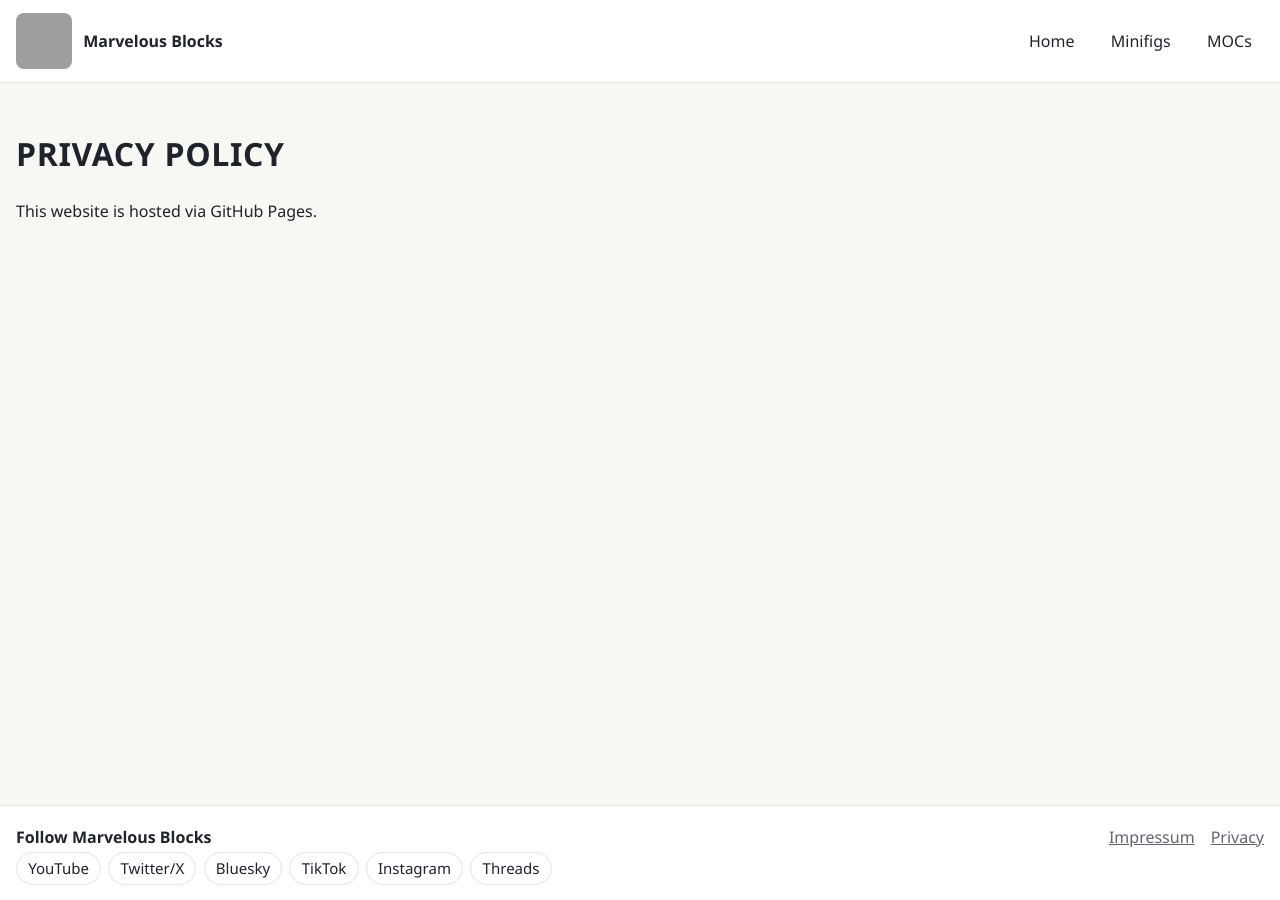
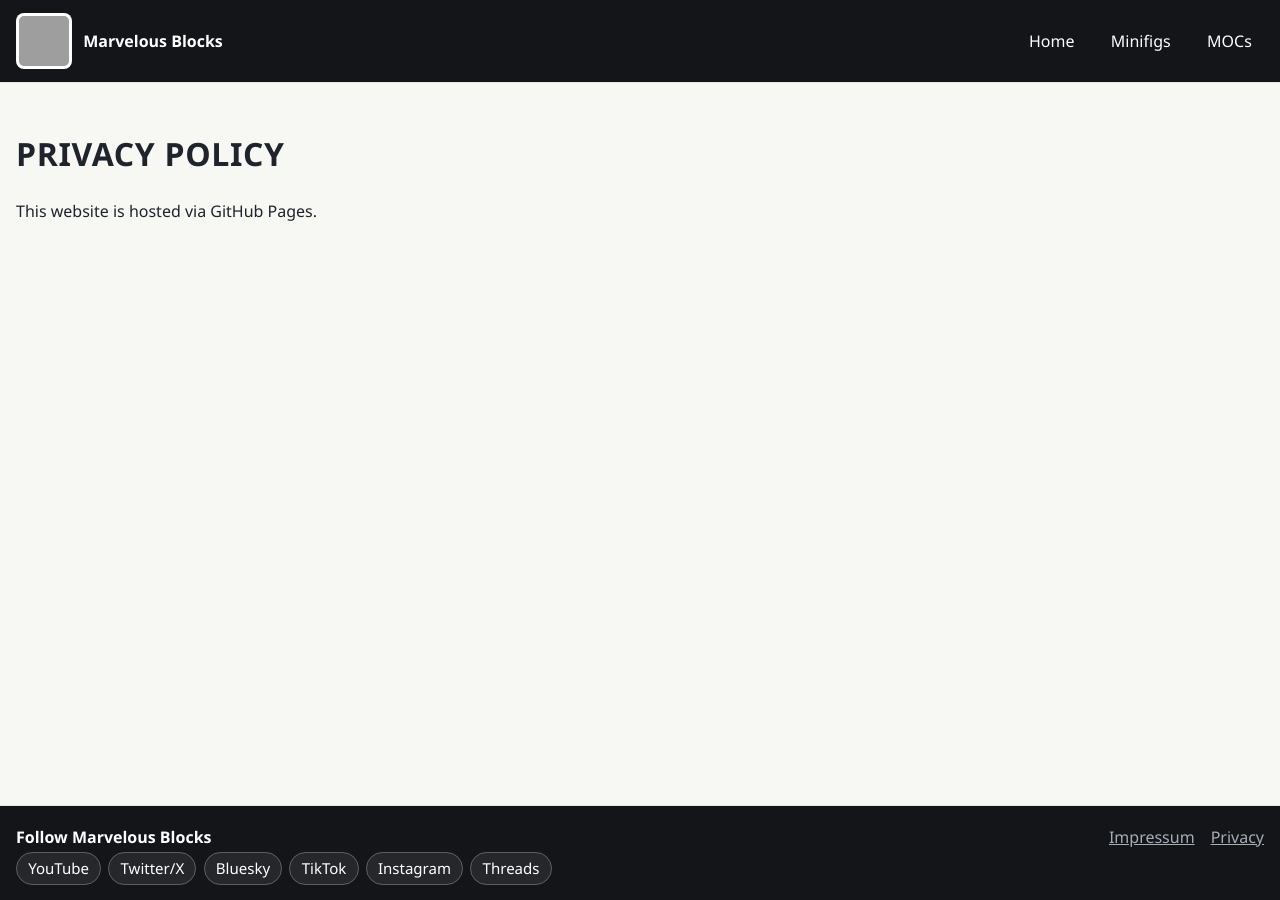
Before and after one commit to MarvelousBlocks/marvelousblocks.github.io, a Jekyll site: the page built from privacy.md, in a window 1280 px wide. Built offline with Jekyll 4.4.1, drawn with Linux system fonts in a browser that asks for light colours; grey boxes are pictures that could not be loaded.

Commit message:
feat(website): render the header and footer as near-black bars

```diff
--- a/assets/css/style.css
+++ b/assets/css/style.css
@@ -8,6 +8,7 @@
   --accent-2: #f0b429;
   --line: #e4e4e0;
   --bar: #141519;
+  --bar-muted: #a6adb8;
   --shadow: 0 10px 20px rgba(31, 35, 43, 0.08);
 }
 
@@ -43,7 +44,7 @@ h1 {
   top: 0;
   z-index: 5;
   border-bottom: 1px solid var(--line);
-  background: rgba(255, 255, 255, 0.94);
+  background: var(--bar);
   backdrop-filter: blur(8px);
 }
 
@@ -60,13 +61,15 @@ h1 {
   align-items: center;
   gap: 0.7rem;
   text-decoration: none;
-  color: var(--ink);
+  color: #fff;
   font-weight: 700;
 }
 
 .brand img {
   display: block;
   border-radius: 8px;
+  background: #fff;
+  padding: 3px;
 }
 
 .site-nav ul {
@@ -84,14 +87,14 @@ h1 {
   padding: 0.35rem 0.7rem;
   border-radius: 999px;
   text-decoration: none;
-  color: var(--ink);
+  color: #fff;
   border: 1px solid transparent;
 }
 
 .site-nav a:hover,
 .site-nav a:focus-visible {
-  border-color: var(--line);
-  background: var(--panel);
+  border-color: var(--accent);
+  background: var(--accent);
 }
 
 .site-main {
@@ -324,7 +327,7 @@ h1 {
 
 .site-footer {
   border-top: 1px solid var(--line);
-  background: var(--panel);
+  background: var(--bar);
   padding: 1.2rem 0;
 }
 
@@ -339,6 +342,7 @@ h1 {
 .footer-title {
   margin: 0 0 0.5rem;
   font-weight: 700;
+  color: #fff;
 }
 
 .footer-meta {
@@ -348,7 +352,7 @@ h1 {
 }
 
 .footer-meta a {
-  color: var(--muted);
+  color: var(--bar-muted);
 }
 
 .social-links {
@@ -362,9 +366,9 @@ h1 {
 
 .social-links a {
   text-decoration: none;
-  color: var(--ink);
-  background: var(--panel);
-  border: 1px solid var(--line);
+  color: #fff;
+  background: rgba(255, 255, 255, 0.08);
+  border: 1px solid rgba(255, 255, 255, 0.25);
   border-radius: 999px;
   padding: 0.34rem 0.7rem;
   font-size: 0.94rem;
@@ -373,6 +377,7 @@ h1 {
 .social-links a:hover,
 .social-links a:focus-visible {
   border-color: var(--accent);
+  background: var(--accent);
 }
 
 a {
```
